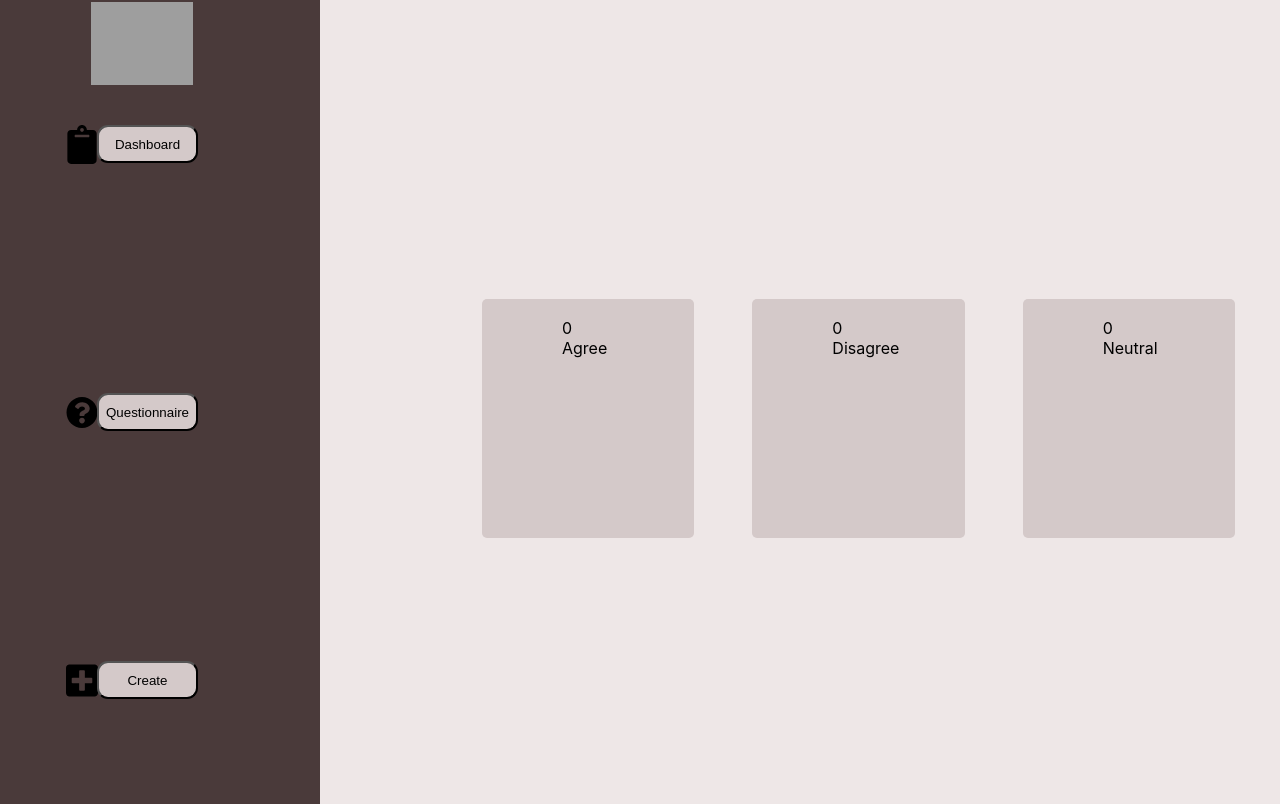
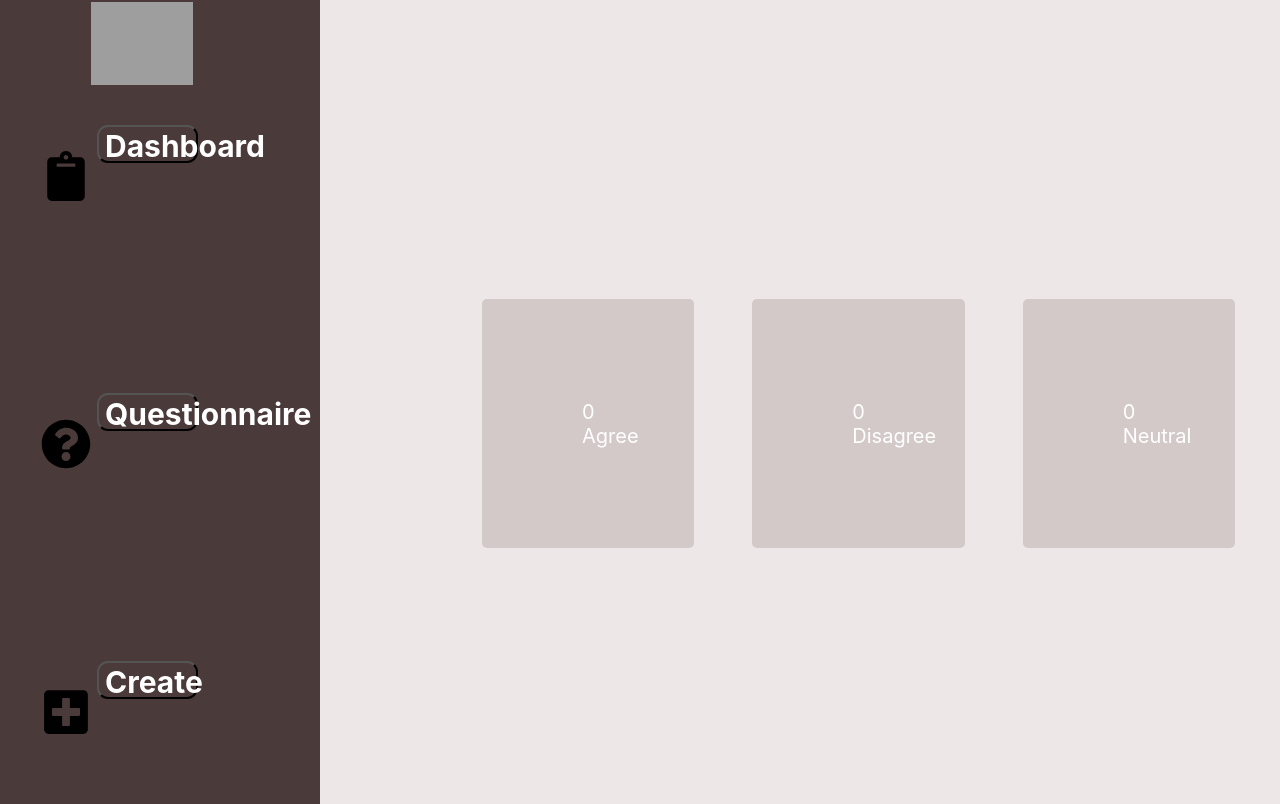
Before and after one commit to LCBA21/Questionnaire-App, a React (Create React App) app: page / in a window 1280 px wide. Built offline with nearby package versions, Linux system fonts and the light colour scheme; grey boxes are pictures that could not be loaded.

Commit message:
Update index.css

```diff
--- a/src/index.css
+++ b/src/index.css
@@ -1,3 +1,7 @@
+*{
+text-decoration: none;
+
+}
 body {
   margin: 0;
   font-family: 'Inter';
@@ -38,17 +42,44 @@ body {
   border-radius: 11px;
   width: 101px;
   height: 38px;
-  background-color: #d4c9c9;
+  background-color: #4a3a3a;
   margin-left: 97px;
+  text-decoration: none;
+  font-weight: bold;
+  font-family: 'Inter';
+  font-size: 30px;
+  color: #FFFFFF;
+
 }
 
 .icons-slider{
   color: #000000;
-  width: 32px;
-  height: 39px;
-  margin-left: 66px;
-  margin-bottom: -43px;
+  width: 56px;
+  height: 50px;
+  margin-left: 38px;
+  margin-bottom: -80px;
 }
+
+.text-dashboard-container{
+  position: absolute;
+  top: 176px;
+  left: 11px;
+}
+
+.text-questionnaire-container{
+  position: absolute;
+  top: 296px;
+  left: 11px;
+}
+
+.text-create-container{
+  position: absolute;
+  top: 410px;
+  left: 11px;
+}
+
+
+
 
 .input-question{
   position: absolute;
@@ -167,6 +198,60 @@ body {
   cursor: pointer;
   overflow: hidden;
   height: 201px;
+  display: flex;
+  flex-direction: column;
+  justify-content: space-around;
+  font-family: 'Inter';
+  font-size: 20px;
+  color: #FFFFFF;
+}
+
+.text-container-agree{
+  border-radius: 16px;
+  background-color: #4a3a3a;
+  width: 144px;
+  height: 47px;
+  padding-left: 47px;
+  margin-left: -52px;
+  margin-top: -42px;
+}
+
+.text-container-disagree{
+border-radius: 16px;
+  background-color: #4a3a3a;
+  width: 144px;
+  height: 47px;
+  padding-left: 47px;
+  margin-left: -52px;
+  margin-top: -42px;
+}
+
+.text-neutral-position{
+  margin-left: 10px;
+
+}
+
+.text-container-neutral{
+  border-radius: 16px;
+  background-color: #4a3a3a;
+  width: 144px;
+  height: 47px;
+  padding-left: 10px;
+  margin-left: -41px;
+  margin-top: -15px;
+  text-align: center;
+}
+
+.text-size-count{
+  font-size: 58px;
+  height: 16px;
+  margin-left: 31px;
+}
+
+.text-size-neutral{
+  font-size: 58px;
+  height: 170px;
+
 }
 
 .input-edit{
```
